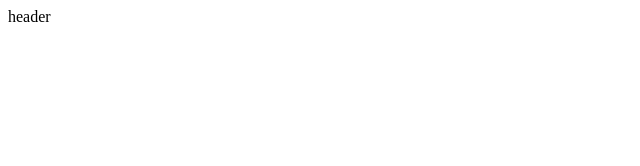
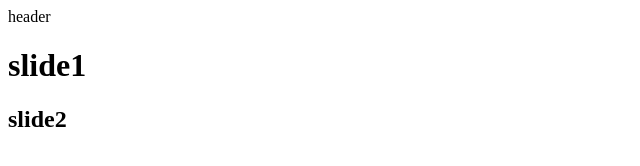
Before and after one commit to Perin1987/GIT_PROJECT, a plain HTML site: page index.html in a window 1280 px wide. Shown: the whole page, without its empty margins (0-640 px from the left). Drawn offline with Linux system fonts and the light colour scheme.

Commit message:
slider created

```diff
--- a/index.html
+++ b/index.html
@@ -7,5 +7,9 @@
 </head>
 <body>
     <header> header</header>
+    <div class="slider">
+        <h1>slide1</h1>
+        <h2>slide2</h2>
+    </div>
 </body>
 </html>
--- a/style.css
+++ b/style.css
@@ -1,4 +1,6 @@
 boby {
    background-color: red;
-
+.slider{
+background-color: azure;
 }
+}
```
